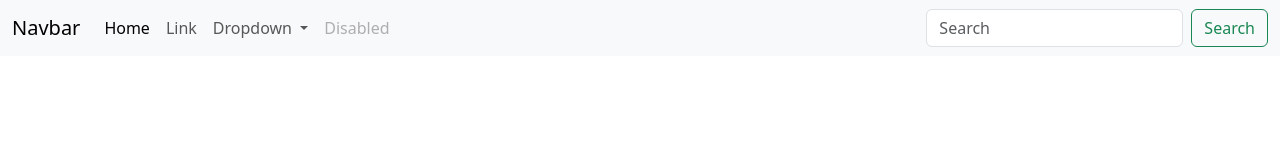
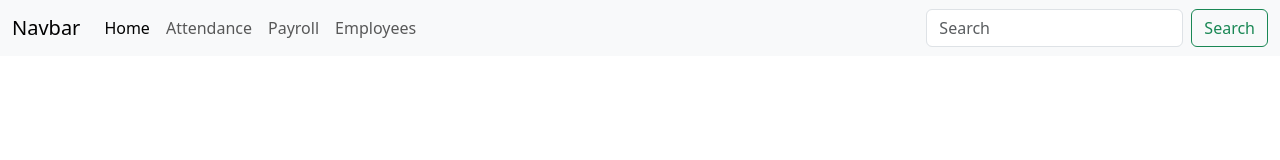
Before and after one commit to marcofisher21-svg/Group-12-repo, a Vue app: page /dashboard in a window 1280 px wide. Shown: the top 160 px of the page. Built offline with nearby package versions, Linux system fonts and the light colour scheme.

Commit message:
updated nav

```diff
--- a/src/components/NavBar.vue
+++ b/src/components/NavBar.vue
@@ -14,21 +14,13 @@
           <a class="nav-link active" aria-current="page" href="#">Home</a>
         </li>
         <li class="nav-item">
-          <a class="nav-link" href="#">Link</a>
-        </li>
-        <li class="nav-item dropdown">
-          <a class="nav-link dropdown-toggle" href="#" role="button" data-bs-toggle="dropdown" aria-expanded="false">
-            Dropdown
-          </a>
-          <ul class="dropdown-menu">
-            <li><a class="dropdown-item" href="#">Action</a></li>
-            <li><a class="dropdown-item" href="#">Another action</a></li>
-            <li><hr class="dropdown-divider"></li>
-            <li><a class="dropdown-item" href="#">Something else here</a></li>
-          </ul>
+              <a class="nav-link attendance" href="#">Attendance</a>
+          </li>
+        <li class="nav-item">
+            <a class="nav-link attendance payroll" href="#">Payroll</a>
         </li>
         <li class="nav-item">
-          <a class="nav-link disabled" aria-disabled="true">Disabled</a>
+          <a class="nav-link attendance employee" href="#">Employees</a>
         </li>
       </ul>
       <form class="d-flex" role="search">
```
